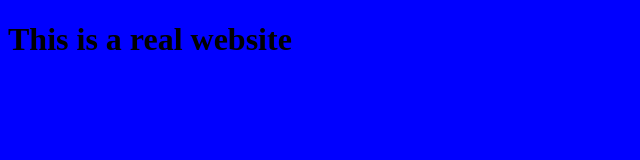
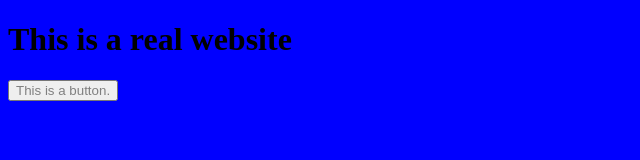
Before and after one commit to ZoeLeBlanc/github1, a plain HTML site: page index.html in a window 1280 px wide. Shown: the whole page, without its empty margins (0-640 px from the left). Drawn offline with Linux system fonts and the light colour scheme.

Commit message:
some changes

```diff
--- a/index.html
+++ b/index.html
@@ -6,5 +6,6 @@
 </head>
 <body>
 <h1>This is a real website</h1>
+<button type="submit">This is a button.</button>
 </body>
 </html>
```
